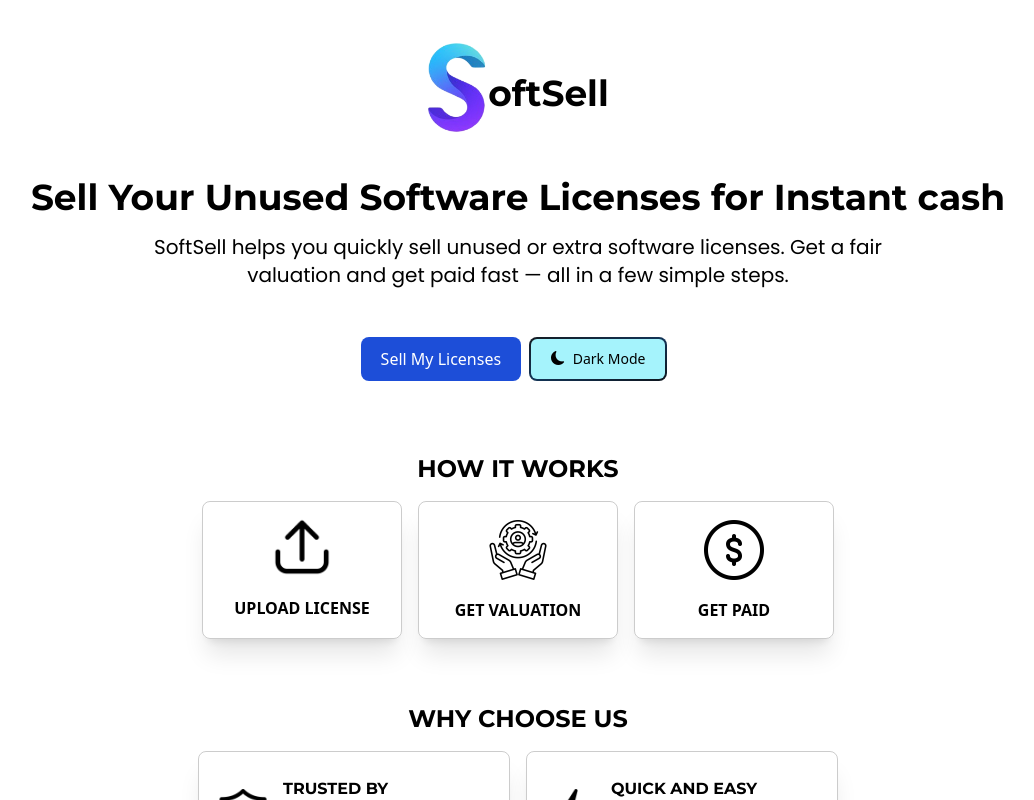
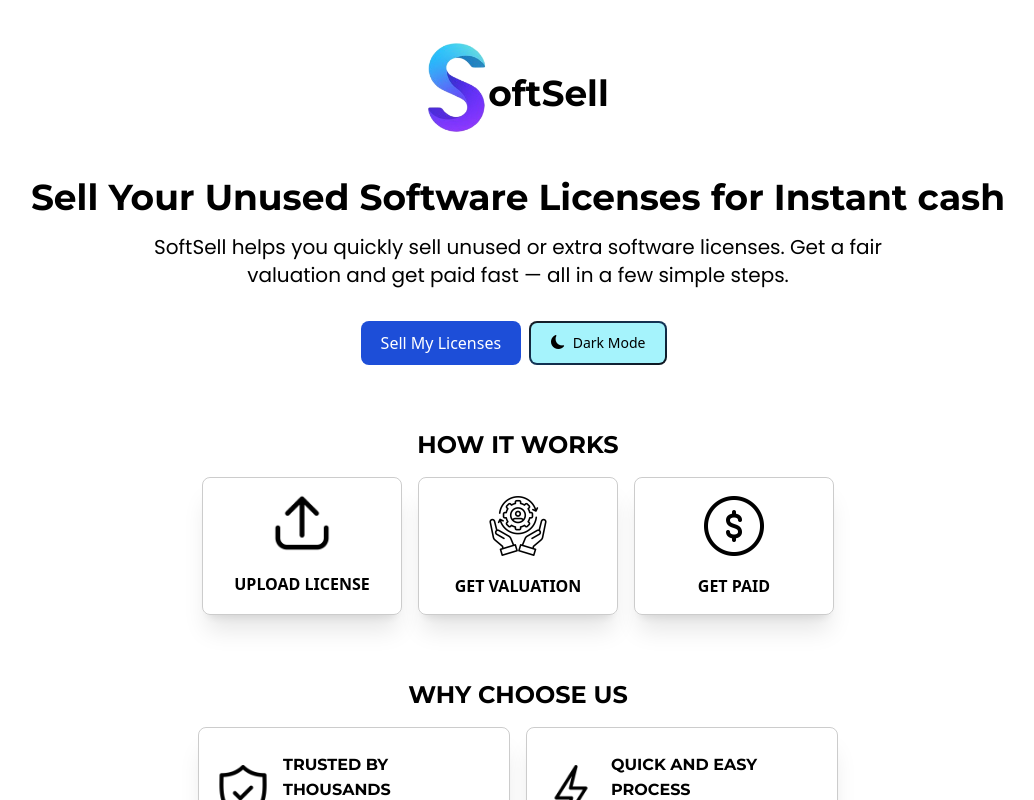
Before and after one commit to Adityasuryavanshi23/SoftSell, a React (Vite) app: page / in a window 1280 px wide. Shown: the top 800 px of the page, without its empty margins (122-1156 px from the left). Built offline with nearby package versions, Linux system fonts and the light colour scheme.

Commit message:
fixes margins

```diff
--- a/src/components/Hero.jsx
+++ b/src/components/Hero.jsx
@@ -19,7 +19,7 @@ export const Hero = ({ handleScroll, setDarkMode, DarkMode }) => {
           SoftSell helps you quickly sell unused or extra software licenses. Get
           a fair valuation and get paid fast — all in a few simple steps.
         </p>
-        <div className="flex justify-between items-center mt-12">
+        <div className="flex justify-between items-center mt-8">
           <button
             onClick={handleScroll}
             type="button"
--- a/src/components/HowItWorks.jsx
+++ b/src/components/HowItWorks.jsx
@@ -7,7 +7,7 @@ import upload from "../assets/light icons/upload.png";
 export const HowItWorks = ({ DarkMode }) => {
   return (
     <>
-      <section className="mt-16">
+      <section className="mt-14">
         <h1 className="text-center mb-4 uppercase text-2xl font-semibold font-montserrat max-[415px]:text-xl">
           how it Works
         </h1>
```
